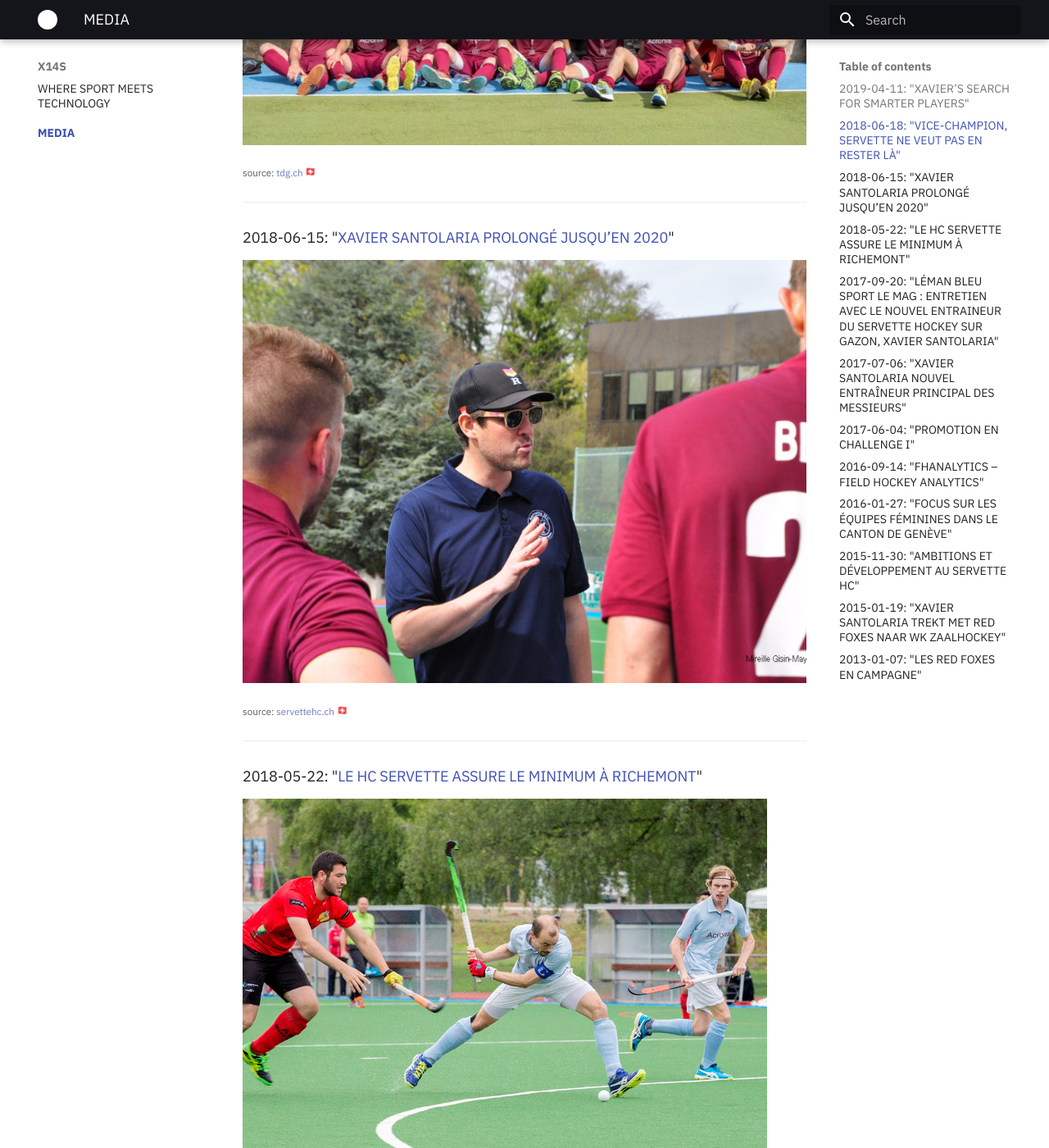
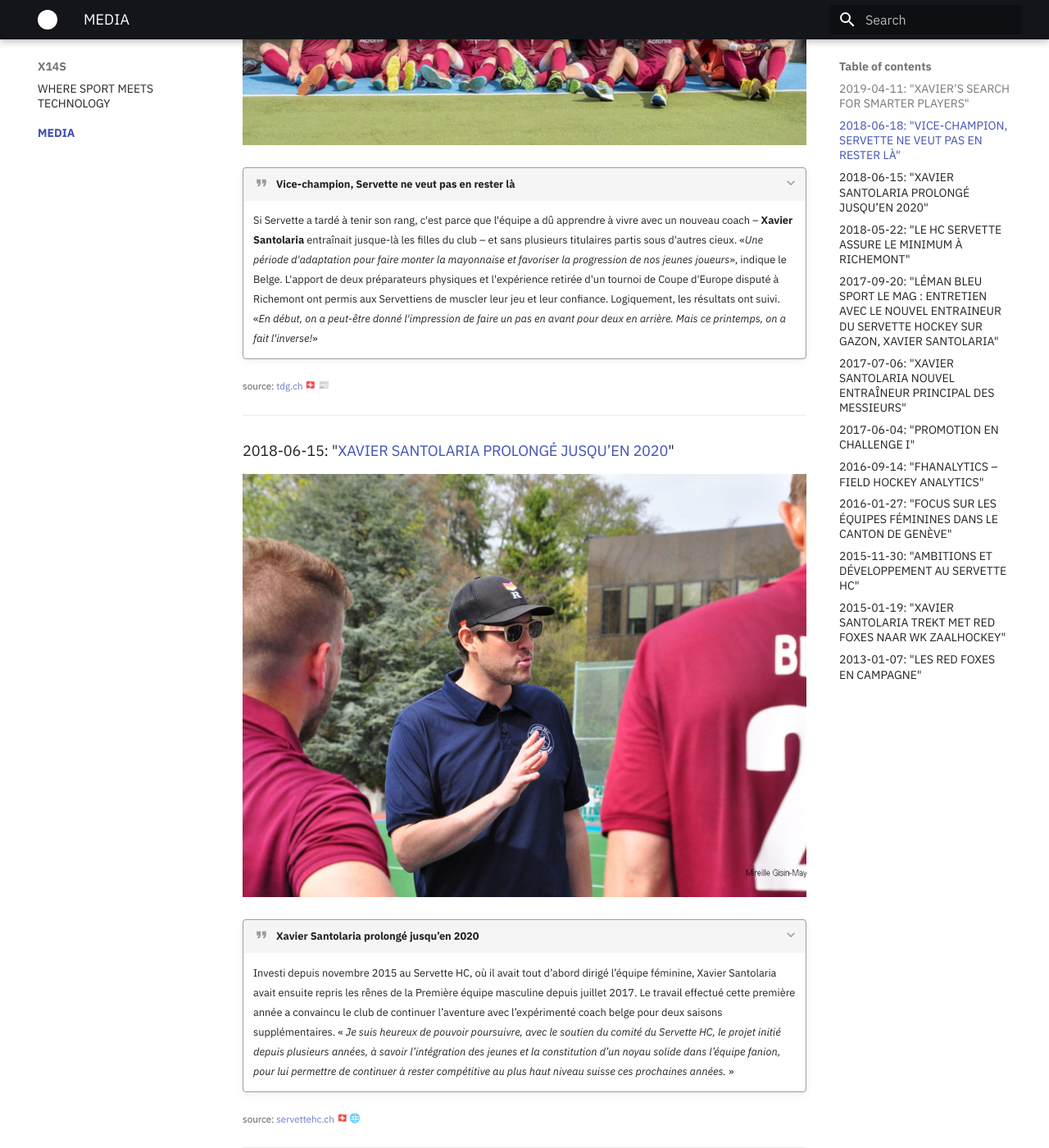
Before and after one commit to xsa/x14s.com, an MkDocs documentation site: the page built from docs/media/index.md, in a window 1280 px wide and 1400 px high, scrolled down 1079 px. Shown: the whole window at 82% size. Built offline with MkDocs 1.6.1 and Material for MkDocs 9.7.7, drawn with Linux system fonts in a browser that asks for light colours; emoji names are drawn with the system emoji font; some of the changed text lies outside the part shown.

Commit message:
Some more quotes here and there + pic in better resolution

```diff
--- a/docs/media/index.md
+++ b/docs/media/index.md
@@ -11,15 +11,18 @@ Blogs, articles, press coverage of Xavier Santolaria's coaching journey.
 
 ![Servette HC Men's 1 Team](./images/coachlogic-servette-xavier-1.jpg)
 
-<small>source: [coach-logic.com](http://www.coach-logic.com/){:target="_blank"} :flag_gb:</small>
+<small>source: [coach-logic.com](http://www.coach-logic.com/){:target="_blank"} :flag_gb: :globe_with_meridians:</small>
 
 ---
 
-### 2018-06-18: "[VICE-CHAMPION, SERVETTE NE VEUT PAS EN RESTER LÀ](https://www.tdg.ch/sports/actu/vicechampion-servette-veut-rester/story/30662106){:target="_blank"}"
+### :newspaper: 2018-06-18: "[VICE-CHAMPION, SERVETTE NE VEUT PAS EN RESTER LÀ](https://www.tdg.ch/sports/actu/vicechampion-servette-veut-rester/story/30662106){:target="_blank"}"
 
 ![Servette HC Men's 1 Team - Silver Medal](./images/lna-silver-shc-2018.jpg)
 
-<small>source: [tdg.ch](http://www.tdg.ch/){:target="_blank"} :flag_ch:</small>
+???+ quote "Vice-champion, Servette ne veut pas en rester là"
+    Si Servette a tardé à tenir son rang, c'est parce que l'équipe a dû apprendre à vivre avec un nouveau coach – **Xavier Santolaria** entraînait jusque-là les filles du club – et sans plusieurs titulaires partis sous d'autres cieux. «*Une période d'adaptation pour faire monter la mayonnaise et favoriser la progression de nos jeunes joueurs*», indique le Belge. L'apport de deux préparateurs physiques et l'expérience retirée d'un tournoi de Coupe d'Europe disputé à Richemont ont permis aux Servettiens de muscler leur jeu et leur confiance. Logiquement, les résultats ont suivi. «*En début, on a peut-être donné l'impression de faire un pas en avant pour deux en arrière. Mais ce printemps, on a fait l'inverse!*»
+
+<small>source: [tdg.ch](http://www.tdg.ch/){:target="_blank"} :flag_ch: :newspaper:</small>
 
 ---
 
@@ -27,23 +30,26 @@ Blogs, articles, press coverage of Xavier Santolaria's coaching journey.
 
 ![Xavier Santolaria](./images/xaviersantolaria_shc_2020.jpg)
 
-<small>source: [servettehc.ch](http://www.servettehc.ch/){:target="_blank"} :flag_ch:</small>
+???+ quote "Xavier Santolaria prolongé jusqu’en 2020"
+    Investi depuis novembre 2015 au Servette HC, où il avait tout d’abord dirigé l’équipe féminine, Xavier Santolaria avait ensuite repris les rênes de la Première équipe masculine depuis juillet 2017. Le travail effectué cette première année a convaincu le club de continuer l’aventure avec l’expérimenté coach belge pour deux saisons supplémentaires. « *Je suis heureux de pouvoir poursuivre, avec le soutien du comité du Servette HC, le projet initié depuis plusieurs années, à savoir l’intégration des jeunes et la constitution d’un noyau solide dans l’équipe fanion, pour lui permettre de continuer à rester compétitive au plus haut niveau suisse ces prochaines années.* »
+
+<small>source: [servettehc.ch](http://www.servettehc.ch/){:target="_blank"} :flag_ch: :globe_with_meridians:</small>
 
 ---
 
-### 2018-05-22: "[LE HC SERVETTE ASSURE LE MINIMUM À RICHEMONT](https://www.tdg.ch/sports/actu/hc-servette-assure-minimum-richemont/story/15508881){:target="_blank"}"
+### :newspaper: 2018-05-22: "[LE HC SERVETTE ASSURE LE MINIMUM À RICHEMONT](https://www.tdg.ch/sports/actu/hc-servette-assure-minimum-richemont/story/15508881){:target="_blank"}"
 
 ![Pascal Zimmermann](./images/180522_tdg_pascalzimmermann.jpg)
 
-<small>source: [tdg.ch](http://www.tdg.ch/){:target="_blank"} :flag_ch:</small>
+<small>source: [tdg.ch](http://www.tdg.ch/){:target="_blank"} :flag_ch: :newspaper:</small>
 
 ---
 
-### 2017-09-20: "[LÉMAN BLEU SPORT LE MAG : ENTRETIEN AVEC LE NOUVEL ENTRAINEUR DU SERVETTE HOCKEY SUR GAZON, XAVIER SANTOLARIA](http://www.lemanbleu.ch/Scripts/Modules/CustomView/List.aspx?idn=9992&name=ReplaySearch&VideoID=33013&EmissionID=30168){:target="_blank"}"
+### :tv: 2017-09-20: "[LÉMAN BLEU SPORT LE MAG : ENTRETIEN AVEC LE NOUVEL ENTRAINEUR DU SERVETTE HOCKEY SUR GAZON, XAVIER SANTOLARIA](http://www.lemanbleu.ch/Scripts/Modules/CustomView/List.aspx?idn=9992&name=ReplaySearch&VideoID=33013&EmissionID=30168){:target="_blank"}"
 
 ![Xavier Santolaria](./images/lbleu-sport-le-mag-20170920-xs.png)
 
-<small>source: [lemanbleu.ch](http://www.lemanbleu.ch){:target="_blank"} :flag_ch:</small>
+<small>source: [lemanbleu.ch](http://www.lemanbleu.ch){:target="_blank"} :flag_ch: :tv:</small>
 
 ---
 
@@ -51,7 +57,12 @@ Blogs, articles, press coverage of Xavier Santolaria's coaching journey.
 
 ![Xavier Santolaria](./images/xs-head-coach-servettehc-men.jpg)
 
-<small>source: [servettehc.ch](http://www.servettehc.ch/){:target="_blank"} :flag_ch:</small>
+???+ quote "Xavier Santolaria nouvel entraîneur principal des Messieurs"
+    **Le Servette HC a le plaisir d’annoncer la signature de Xavier Santolaria (36 ans) en tant que « Head Coach » de la Première équipe masculine.**
+
+    C’est dans un esprit de continuité que s’inscrit le nouvel engagement de Xavier au sein du Servette HC. En effet, le coach belge s’est fait connaître dans le club en dirigeant l’équipe féminine servettienne depuis novembre 2015 et en l’amenant au titre de [**champion suisse de LNB**](http://www.servettehc.ch/les-champ-ionnes/) cette année. Il a également déjà été fortement impliqué avec les Messieurs en officiant en tant qu’adjoint auprès de Pierre-Emmanuel Coppin lors des deux dernières Coupes d’Europe disputées par les Grenat (2016 à Vienne et [**2017 à Gibraltar**](http://www.servettehc.ch/eurohockey-mens-club-champions-challenge-ii-2017/)).
+
+<small>source: [servettehc.ch](http://www.servettehc.ch/){:target="_blank"} :flag_ch: :globe_with_meridians:</small>
 
 ---
 
@@ -60,13 +71,13 @@ Blogs, articles, press coverage of Xavier Santolaria's coaching journey.
 ![Servette HC Men's 1 Team in front of Gibraltar's rock](./images/ehclub-gibraltar-team-rock.jpg){ style="width:40%;" }
 ![Xavier Santolaria](./images/ehclub2017-gibraltar-medal-xs.jpg){ style="width:40%;" }
 
-<small>source: [servettehc.ch](http://www.servettehc.ch/){:target="_blank"} :flag_ch:</small>
+<small>source: [servettehc.ch](http://www.servettehc.ch/){:target="_blank"} :flag_ch: :globe_with_meridians:</small>
 
 ---
 
 ### 2016-09-14: "[FHANALYTICS – FIELD HOCKEY ANALYTICS](https://self-pass.com/2016/09/14/fhanalytics-field-hockey-analytics/){:target="_blank"}"
 
-<small>source: [self-pass.com](http://www.self-pass.com/){:target="_blank"} :flag_pt:</small>
+<small>source: [self-pass.com](http://www.self-pass.com/){:target="_blank"} :flag_pt: :globe_with_meridians:</small>
 
 ---
 
@@ -74,7 +85,7 @@ Blogs, articles, press coverage of Xavier Santolaria's coaching journey.
 
 ![Xavier Santolaria being interviewed](./images/leman-bleu-sport-20160127.png)
 
-<small>source: [lemanbleu.ch](http://www.lemanbleu.ch){:target="_blank"} :flag_ch:</small>
+<small>source: [lemanbleu.ch](http://www.lemanbleu.ch){:target="_blank"} :flag_ch: :tv:</small>
 
 ---
 
@@ -85,7 +96,7 @@ Blogs, articles, press coverage of Xavier Santolaria's coaching journey.
 
     En ce qui concerne le développement du hockey féminin genevois, l’entraineur belge se montre enthousiaste: « *Il existe d’excellentes infrastructures pour aider à faire progresser les filles. Je trouve que le niveau du championnat est élevé et tout ceci est évidemment positif. Tout est mis en œuvre pour que le hockey genevois avance et que nous puissions alimenter l’équipe nationale* ».
 
-<small>source: [aghga.ch](http://www.aghga.ch){:target="_blank"} :flag_ch:</small>
+<small>source: [aghga.ch](http://www.aghga.ch){:target="_blank"} :flag_ch: :globe_with_meridians:</small>
 
 ---
 
@@ -93,7 +104,7 @@ Blogs, articles, press coverage of Xavier Santolaria's coaching journey.
 
 ![Xavier Santolaria and Quentin Noël](./images/Trophy_Siauliai_2014_c_Quentin_Noel_(c)_Pascal%20Motte_cmyk.jpg){ style="width:40%;" }
 
-<small>source: [brusselnieuws.be](http://www.brusselnieuws.be){:target="_blank"} :flag_be:</small>
+<small>source: [brusselnieuws.be](http://www.brusselnieuws.be){:target="_blank"} :flag_be: :globe_with_meridians:</small>
 
 ---
 
@@ -128,4 +139,4 @@ Interview avec [Philippe Demaret](https://twitter.com/phdemaret) de [Okey.be](ht
 
     **Xavier Santolaria** : Les salles sont toujours difficiles à avoir en Belgique, que ce soit pour le championnat ou pour les équipes nationales. Mais grâce à un travail de titan de René Dautel et du BIH, nous bénéficions cette saison encore, une fois par semaine, du beau parquet de la salle de l’université de Gand. En plus de ça, le BIH a conclu un accord avec l’Ecole Royale Militaire (ERM), une fois par semaine également, pour les équipes nationales. Salle dont le superbe parquet permet de travailler dans de bonnes conditions.
 
-<small>source: [okey.lalibre.be](http://okey.lalibre.be){:target="_blank"} :flag_be:</small>
+<small>source: [okey.lalibre.be](http://okey.lalibre.be){:target="_blank"} :flag_be: :globe_with_meridians:</small>
```
Also changed, not shown: docs/media/images/xs-head-coach-servettehc-men.jpg.
